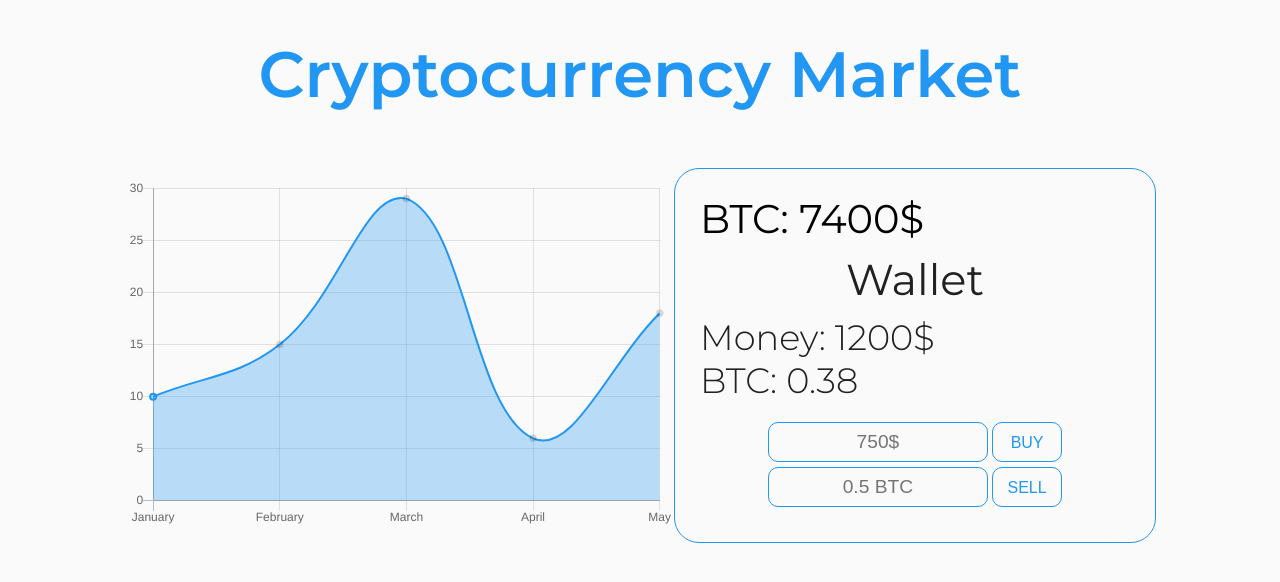
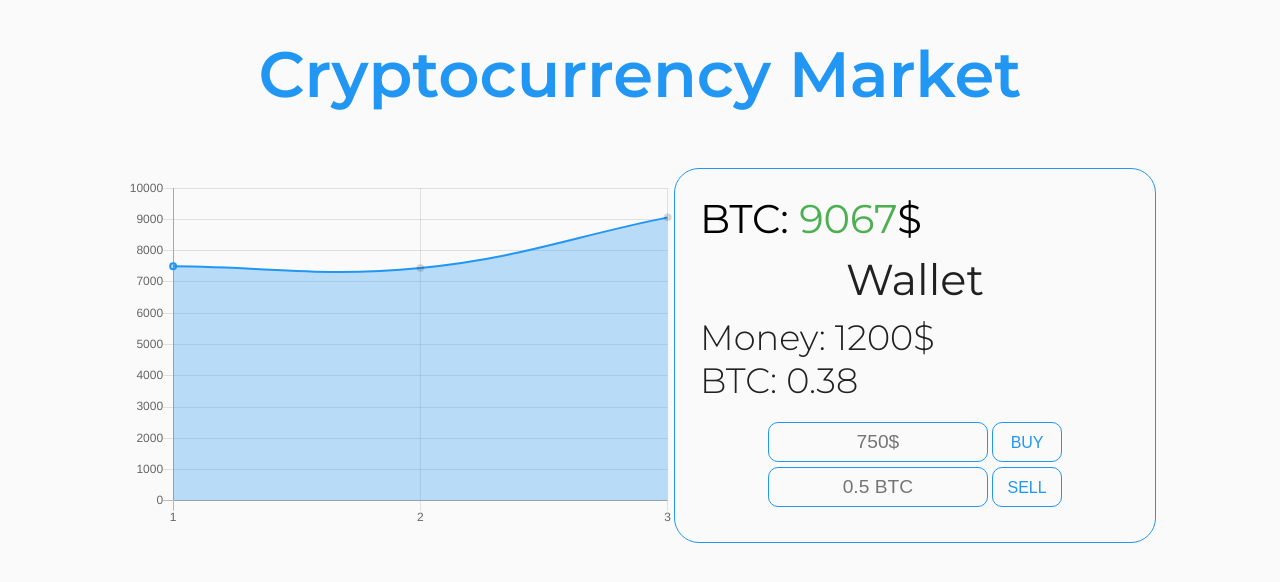
Before and after one commit to porithe/cryptocurrency-market, a website: page app/index.html in a window 1280 px wide. Drawn offline with nearby package versions, Linux system fonts and the light colour scheme; files that its build step writes are made by us from their sources.

Commit message:
random bitcoin price

```diff
--- a/app/index.html
+++ b/app/index.html
@@ -21,7 +21,7 @@
 
       <div class="text-container">
         <div class="btcprice">
-          <h2>BTC: 7400$</h2>
+          <h2>BTC: <span id="btc-tag"></span>$</h2>
         </div>
 
         <div class="wallet">
--- a/app/js/app.js
+++ b/app/js/app.js
@@ -1,13 +1,19 @@
 const ctx = document.getElementById('myChart').getContext('2d');
+const bitcoinTag = document.getElementById('btc-tag');
 
-let canvasArea = document.getElementById('myChart');
+
+let labelsUpper = 1;
+let bitcoinStartValue  = 7500;
+
+bitcoinTag.textContent = bitcoinStartValue;
+
 
 const myChart = new Chart(ctx, {
   type: 'line',
   data: {
-    labels: ['January', 'February', 'March', 'April', 'May'],
+    labels: [labelsUpper],
     datasets: [{
-      data: [10, 15, 29, 6, 18],
+      data: [bitcoinStartValue],
       backgroundColor: ['rgba(33,150,243 ,0.3)'],
       borderColor: ['rgba(33,150,243 ,1)'],
       borderWidth: 2,
@@ -29,13 +35,42 @@ const myChart = new Chart(ctx, {
   }
 });
 
+setInterval( () => {
+  labelsUpper++;
 
-const test = document.querySelector('.title');
+  let bitcoinTmpValue = bitcoinStartValue;
 
-test.addEventListener('click', function() {
-  myChart.data.datasets[0].data.push(50);
-  myChart.data.labels.push('June')
+
+  let max = 1.40;
+  let min = 0.70;
+
+  if (bitcoinStartValue > 25000) {
+    max = 1.25;
+    max = 0.55;
+  }
+  if (bitcoinStartValue < 1500) {
+    max = 1.6;
+    min = 0.80;
+  }
+
+  let randomNumber = Math.random() * (1.40 - 0.70) + 0.70;
+
+  bitcoinStartValue = Math.floor(bitcoinStartValue * randomNumber);
+  bitcoinTag.textContent = bitcoinStartValue;
+  if (bitcoinTmpValue < bitcoinStartValue) {
+    bitcoinTag.style.color = '#4CAF50';
+  }
+  else {
+    bitcoinTag.style.color = '#f44336';
+  }
+  myChart.data.labels.push(labelsUpper);
+  myChart.data.datasets[0].data.push(bitcoinStartValue);
+
+  if (myChart.data.labels.length >= 50) {
+    myChart.data.labels.shift();
+    myChart.data.datasets[0].data.shift();
+  }
+
+  myChart.update();
   console.log('kappa');
-  console.log(myChart.data.datasets[0].data);
-  myChart.update();
-});
+}, 2000);
```
Also changed, not shown: dist/index.html, dist/js/app.js.
